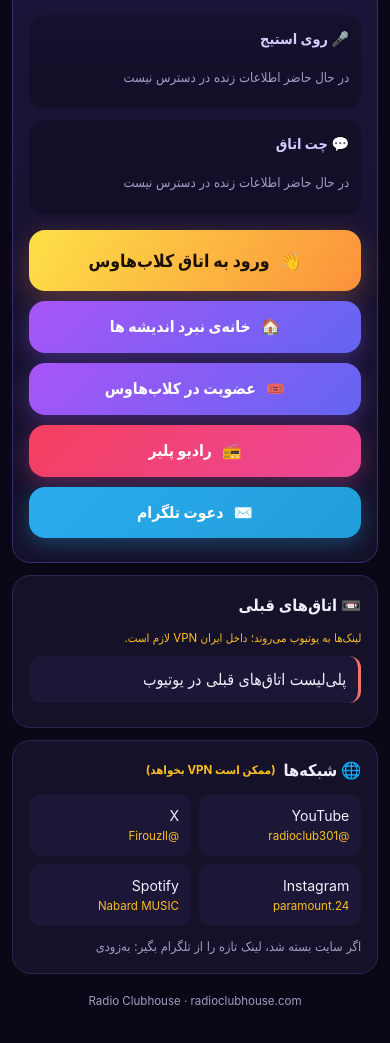
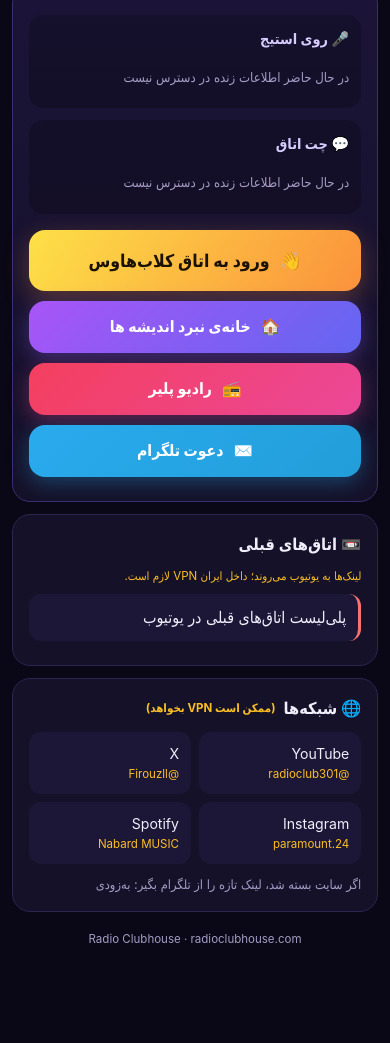
Before and after one commit to fazadi3001/radioclubhouse-site, a plain HTML site: page index.html in a window 390 px wide. Shown: the part 546-1589 px from the top of the page. After the commit the page ends 1535 px from the top, so only its background shows below. Drawn offline with Linux system fonts and the light colour scheme; no server answers.

Commit message:
Remove Clubhouse join button

```diff
--- a/index.html
+++ b/index.html
@@ -67,7 +67,7 @@ h2{font-size:1.02rem;margin:0 0 10px;font-weight:700;display:flex;align-items:ce
 @media (max-width:420px){.clock .time{font-size:1.02rem}.clocks{gap:6px}}
 .ch-btn{display:flex;align-items:center;justify-content:center;gap:10px;text-decoration:none;color:#1b1203;font-weight:800;font-size:1.1rem;
 background:linear-gradient(120deg,#fde047,#fb923c);border-radius:16px;padding:16px;box-shadow:0 8px 26px rgba(251,146,60,.3)}
-.links3{display:grid;grid-template-columns:repeat(2,1fr);gap:10px;margin-top:10px}@media (max-width:600px){.links3{grid-template-columns:1fr}}
+.links3{display:grid;grid-template-columns:repeat(3,1fr);gap:10px;margin-top:10px}@media (max-width:600px){.links3{grid-template-columns:1fr}}
 .linksbox{margin-top:16px}
 .links3 .ch-btn{font-size:.98rem;padding:13px}
 .house-btn{background:linear-gradient(135deg,#a855f7,#6366f1)!important;color:#fff!important;box-shadow:0 6px 20px rgba(139,92,246,.35)!important}
@@ -174,7 +174,6 @@ footer{text-align:center;color:var(--muted);font-size:.72rem;margin-top:18px}
     </a>
     <div class="links3">
       <a class="ch-btn house-btn" id="houseBtn" target="_blank" rel="noopener" href="https://www.clubhouse.com/house/%D9%86%D8%A8%D8%B1%D8%AF-%D8%A7%D9%86%D8%AF%DB%8C%D8%B4%D9%87-%D9%87%D8%A7-eu0y70jqlmf1?chs=RXrTkyZylO%3AQtBic0IlOeGryMXtVWCefOtS9kAXq_i5WuhUOO_6w1Y&amp;utm_medium=ch_general_house"><span>🏠</span><span>خانه‌ی نبرد اندیشه ها</span></a>
-      <a class="ch-btn house-btn" id="chJoinBtn" target="_blank" rel="noopener" href="https://www.clubhouse.com/c/join/jLKmyfl2"><span>🎟️</span><span>عضویت در کلاب‌هاوس</span></a>
       <a class="ch-btn player-btn" id="playerBtn" target="_blank" rel="noopener" href="https://clubhouse-mini.tail4a3417.ts.net/listen"><span>📻</span><span>رادیو پلیر</span></a>
       <a class="ch-btn tg-btn" id="telegramInviteBtn" target="_blank" rel="noopener" href="https://t.me/+3FEvq33blVgwYWE1"><span>✉️</span><span>دعوت تلگرام</span></a>
     </div>
```
